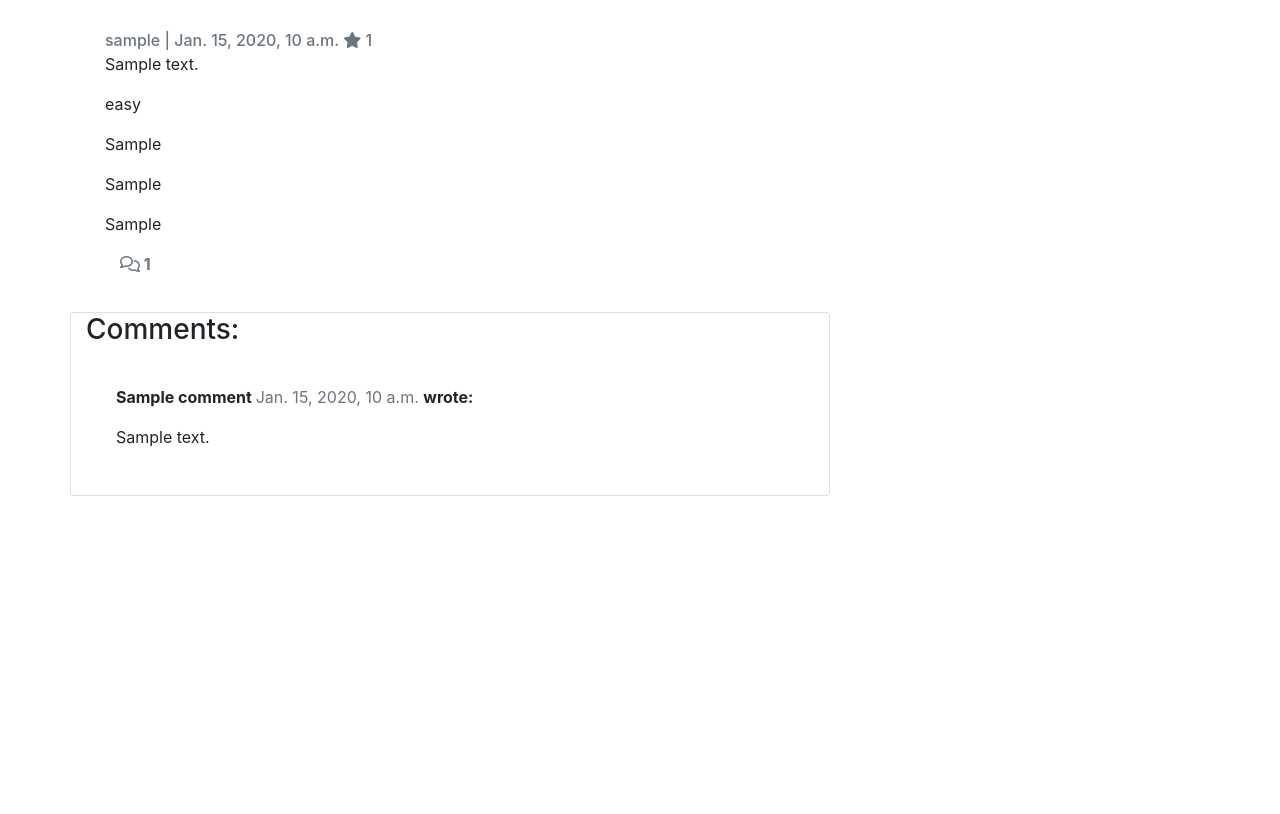
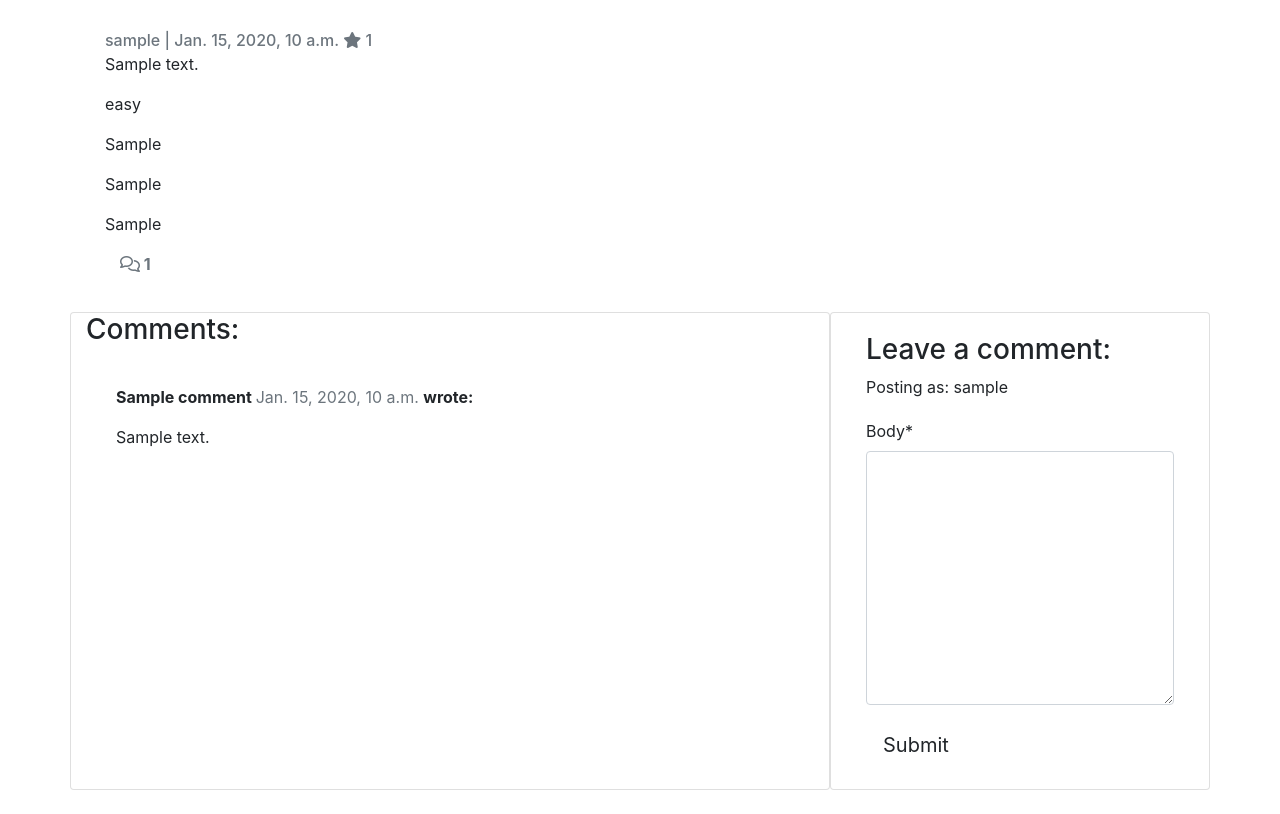
Before and after one commit to frankiesanjana/bake-it-better, a Django app: a page that uses templates/bake-detail.html in a window 1280 px wide. Shown: the part 430-1244 px from the top of the page. Before the commit the page ends 926 px from the top, so only its background shows below. Run offline with Django 3.2, Linux system fonts and the light colour scheme; a user stored in the database is signed in; tables that the repository leaves empty hold one stand-in row (values such as "Sample post"); some libraries are stand-ins or nearby versions.

Commit message:
Feat: Display comment form in bake-detail.html

```diff
--- a/templates/bake-detail.html
+++ b/templates/bake-detail.html
@@ -1,6 +1,8 @@
 {% extends "base.html" %}
 
 {% block content %}
+
+{% load crispy_forms_tags %}
 
 <!-- Page adapted from post-detail template in Code Institute's I Think Therefore I Blog project -->
 <div class="container">
@@ -58,7 +60,7 @@
         </div>
     </div>
     <div class="row">
-        <div class="col-md-8 card mb-4  mt-3 ">
+        <div class="col-md-8 card mb-4 mt-3 ">
             <h3>Comments:</h3>
             <div class="card-body">
 
@@ -79,6 +81,19 @@
                 {% endfor %}
             </div>
         </div>
+        <div class="col-md-4 card mb-4  mt-3 ">
+            <div class="card-body">
+                {% if user.is_authenticated %}
+                <h3>Leave a comment:</h3>
+                <p>Posting as: {{ user.username }}</p>
+                <form method="post" style="margin-top: 1.3em;">
+                    {{ comment_form | crispy }}
+                    {% csrf_token %}
+                    <button type="submit" class="btn btn-signup btn-lg">Submit</button>
+                </form>
+                {% endif %}
+            </div>
+        </div>
 </div>
 
 
```
